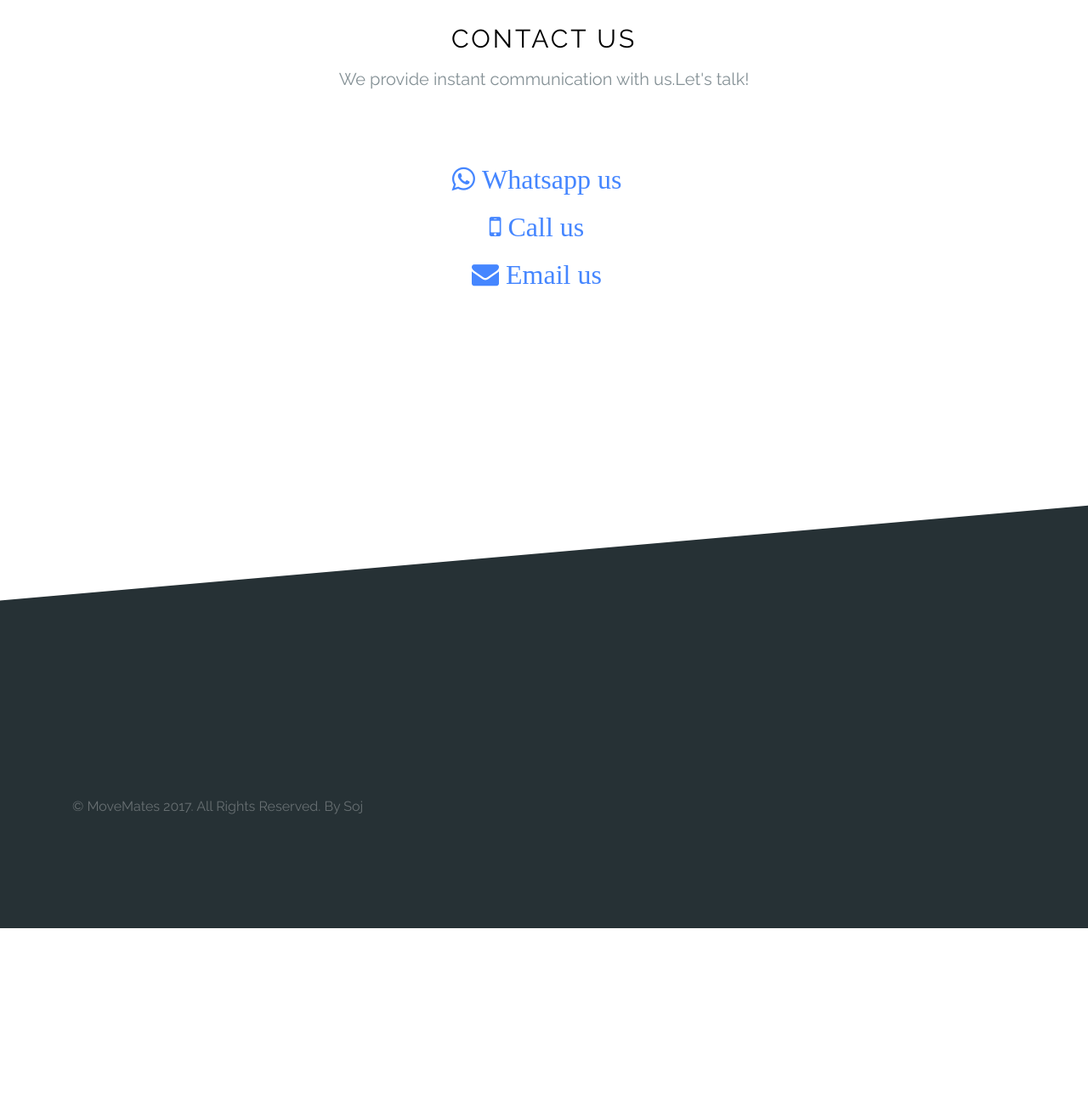
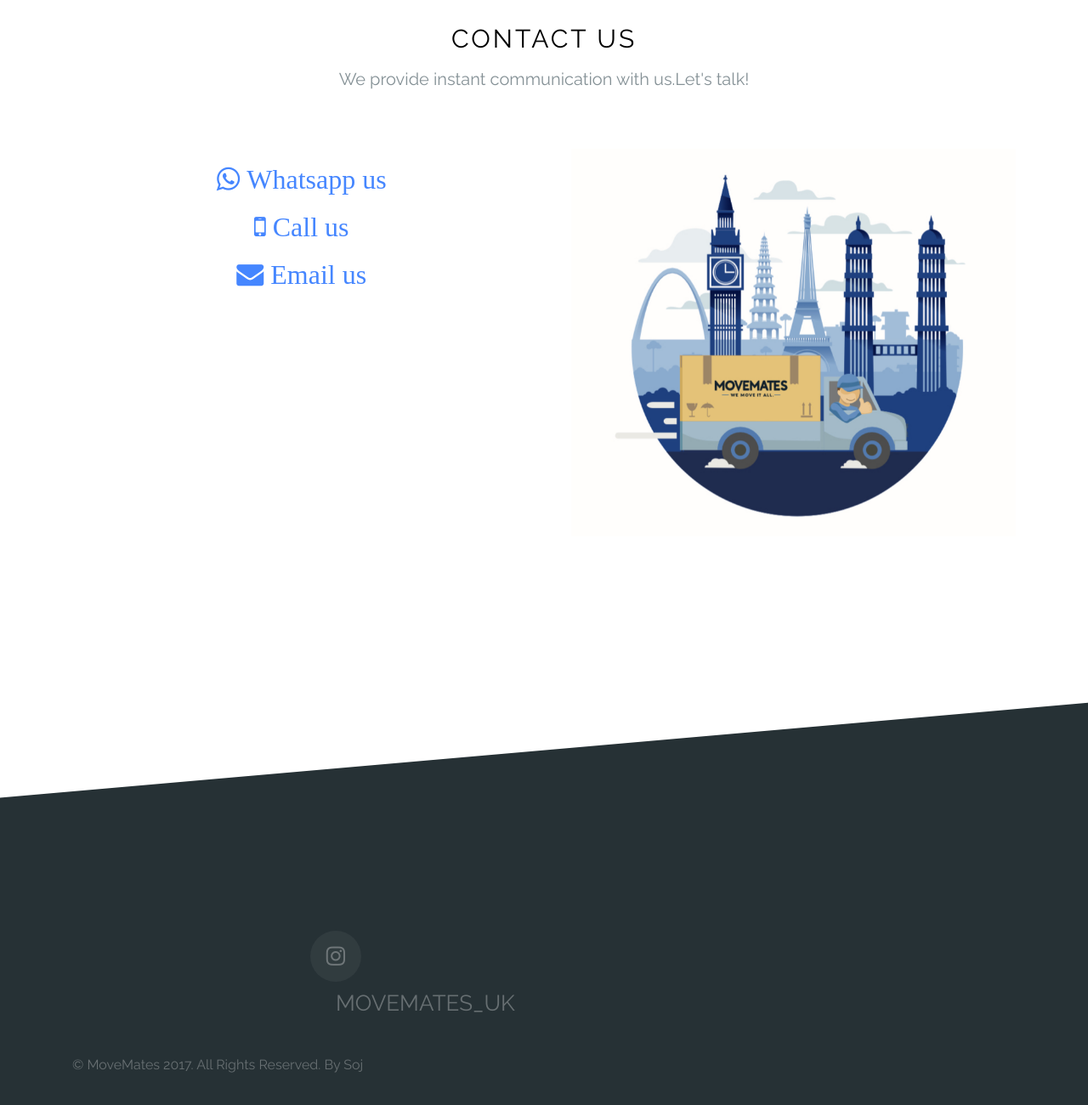
Before and after one commit to movemates/movemates.github.io, a plain HTML site: page index.html in a window 1280 px wide. Shown: the part 3035-4335 px from the top of the page at 85% size. Before the commit the page ends 4127 px from the top, so only its background shows below. Drawn offline with Linux system fonts and the light colour scheme; some packages are replaced by stand-ins of ours; no server answers.

Commit message:
instagram

```diff
--- a/index.html
+++ b/index.html
@@ -484,8 +484,9 @@
                       </div>
                     </form>-->
           </div>
-          <!--<div class="col-md" id="map">
-          </div>-->
+          <div class="col-md">
+              <img src="images/img_6.jpg" class="img-fluid">
+          </div>
         </div>
       </div>
     </section>
@@ -532,9 +533,7 @@
           <div class="col-md-4">
             <div class="ftco-footer-widget mb-4">
               <ul class="ftco-footer-social list-unstyled float-md-right float-lft">
-<!--
-                <li><a href="#"><span class="icon-instagram"></span></a></li>
--->
+                <li><a href="https://www.instagram.com/movemates_uk/" target="_blank"><span class="fa fa-instagram" style="position: inherit !important"></span><span style="position: inherit !important">MOVEMATES_UK</span></a></li>
               </ul>
             </div>
           </div>
```
Also changed, not shown: images/img_6.jpg (added).
